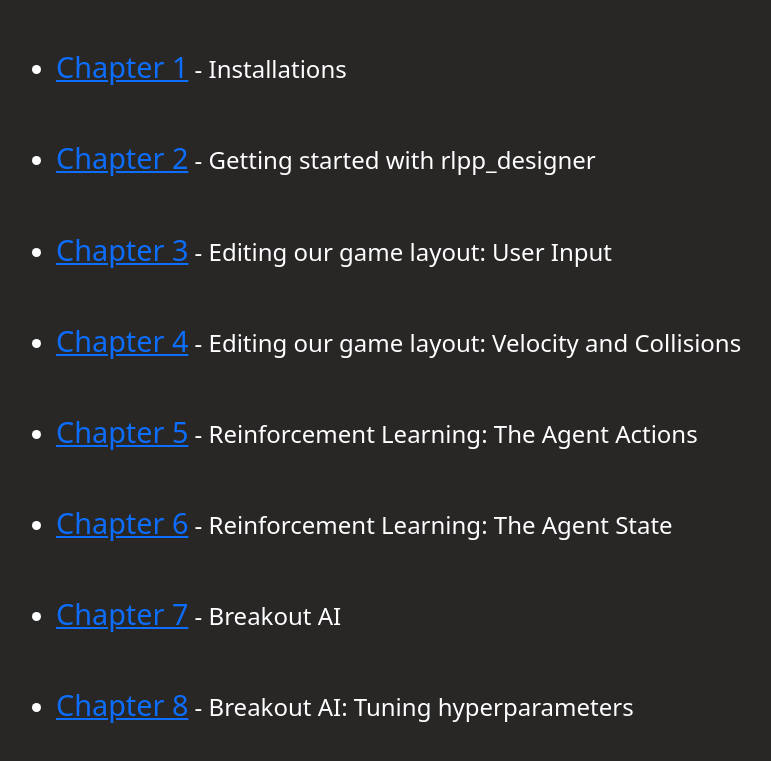
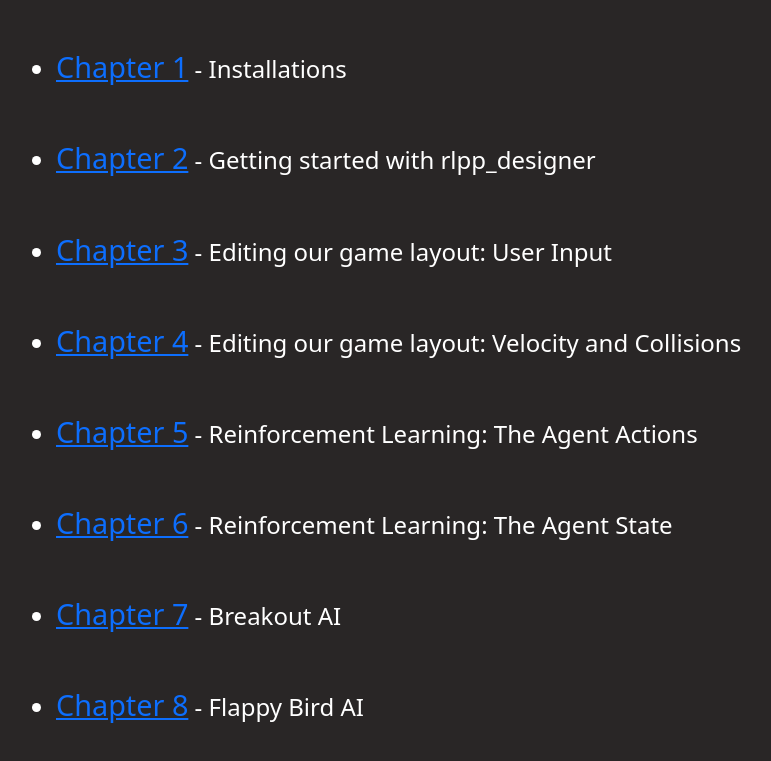
Before and after one commit to UGarCil/The_RL_Playground_with_python, a website: page index.html in a window 1280 px wide. Shown: the part 556-1317 px from the top of the page, without its empty margins (106-877 px from the left). Drawn offline with nearby package versions, Linux system fonts and the light colour scheme; a web font is replaced by a local one.

Commit message:
chapter 8 flappy

```diff
--- a/index.html
+++ b/index.html
@@ -28,7 +28,7 @@
                 <li class="m-5"> <span style="font-size: 1.2em;"><a href="Chapter_5.html">Chapter 5</a></span> - Reinforcement Learning: The Agent Actions</li>
                 <li class="m-5"> <span style="font-size: 1.2em;"><a href="Chapter_6.html">Chapter 6</a></span> - Reinforcement Learning: The Agent State</li>
                 <li class="m-5"> <span style="font-size: 1.2em;"><a href="Chapter_7.html">Chapter 7</a></span> - Breakout AI</li>
-                <li class="m-5"> <span style="font-size: 1.2em;"><a href="Chapter_8.html">Chapter 8</a></span> - Breakout AI: Tuning hyperparameters</li>
+                <li class="m-5"> <span style="font-size: 1.2em;"><a href="Chapter_8.html">Chapter 8</a></span> - Flappy Bird AI</li>
                 <!-- <li class="m-5"> <span style="font-size: 1.2em;"><a href="Chapter_8.html">Chapter 8</a></span> - Tik Tak Toe</li>
                 <li class="m-5"> <span style="font-size: 1.2em;"><a href="Chapter_9.html">Chapter 9</a></span> - The snake</li>
                 <li class="m-5"> <span style="font-size: 1.2em;"><a href="Chapter_1.html">Chapter 1</a></span>0 - Ping Pong with RL</li> -->
```
